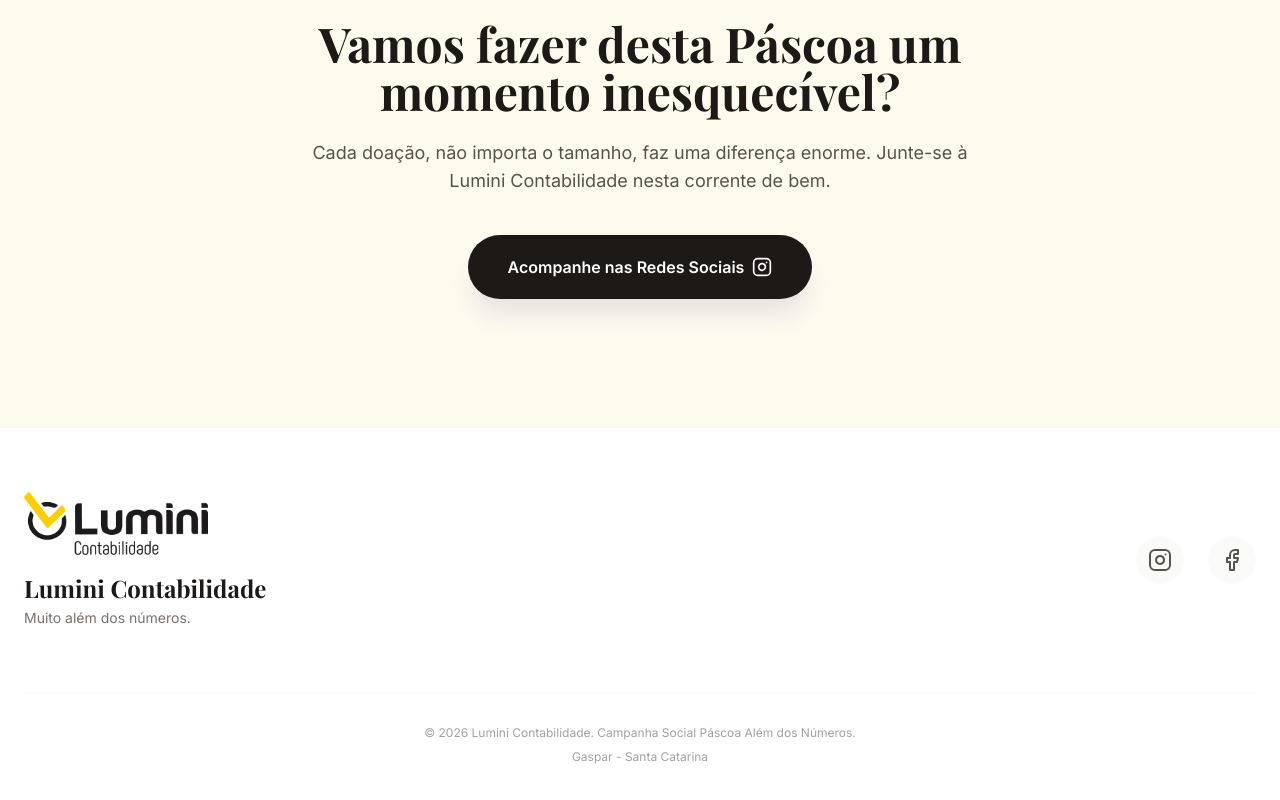
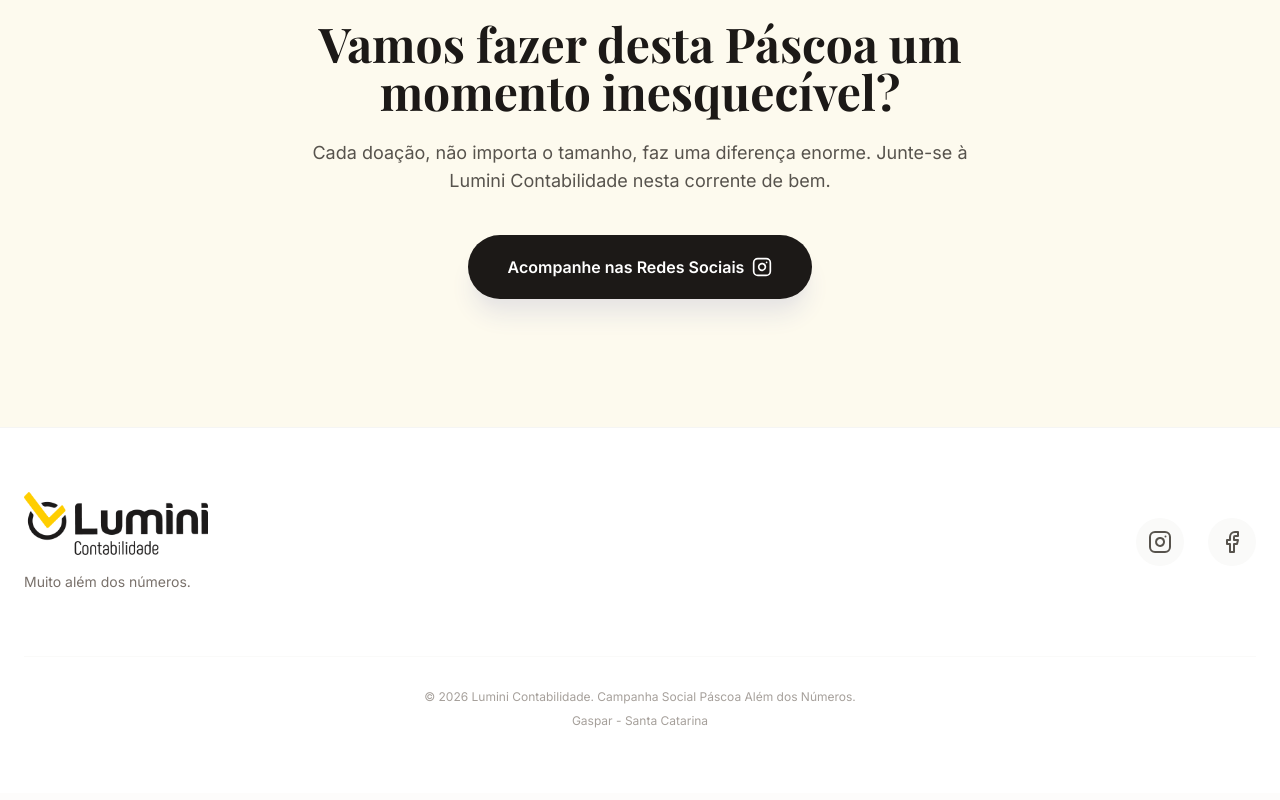
Before and after one commit to Leelesada/pascoa-landing-page, a React (Vite) app: page / in a window 1280 px wide. Shown: the part 4772-5572 px from the top of the page. Built offline with nearby package versions, Linux system fonts and the light colour scheme; a web font is replaced by a local one.

Commit message:
Update App.tsx

```diff
--- a/src/App.tsx
+++ b/src/App.tsx
@@ -324,7 +324,7 @@
               <div className="flex flex-col md:flex-row gap-8 items-center">
                 <div className="w-48 h-48 bg-white rounded-2xl border border-stone-100 flex items-center justify-center p-2 shadow-inner">
                   <img
-                    src="qr-code.png"
+                    src="pix-qr-code.png"
                     alt="Pix QR Code"
                     className="w-full h-full object-contain"
                     referrerPolicy="no-referrer"
@@ -419,7 +419,7 @@
                 referrerPolicy="no-referrer"
               />
               <div>
-                <h3 className="serif text-2xl font-bold text-stone-900 mb-1">Lumini Contabilidade</h3>
+
                 <p className="text-stone-500 text-sm">Muito além dos números.</p>
               </div>
             </div>
```
